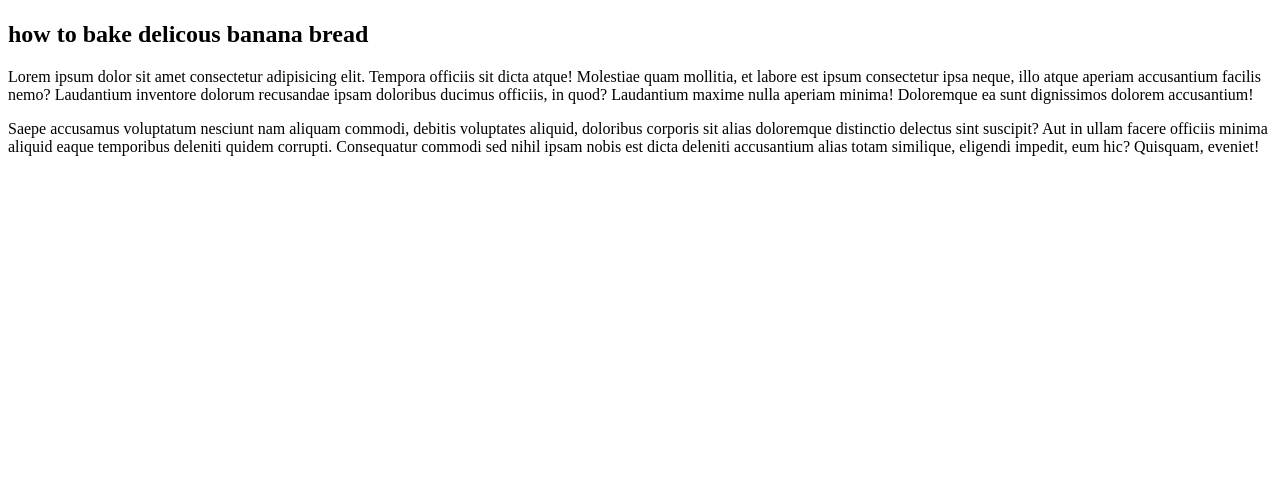
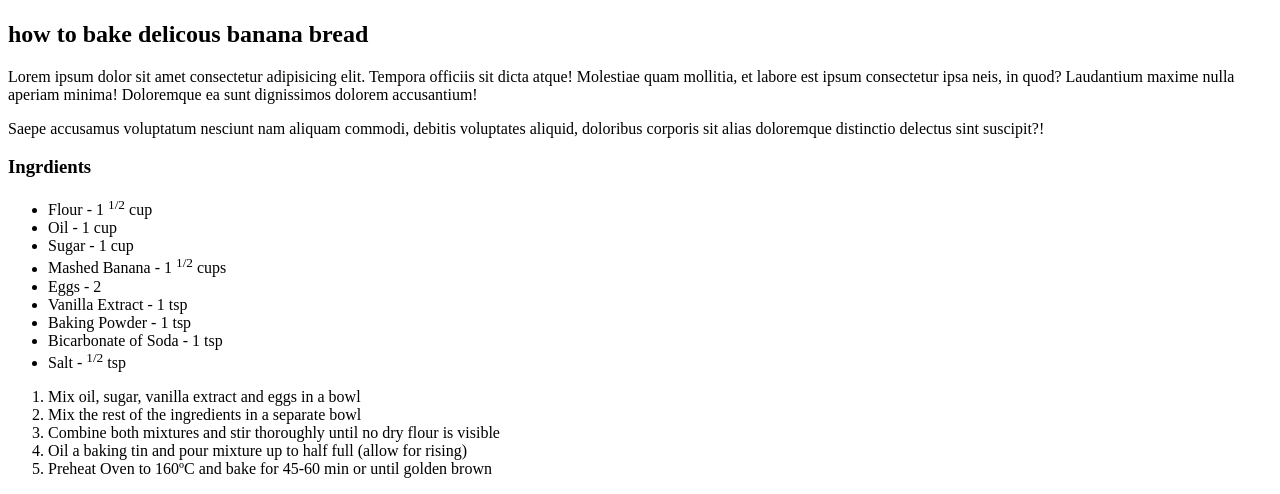
Before and after one commit to Dwerg01/odin-recipes, a plain HTML site: page recipes/bananabread.html in a window 1280 px wide. Shown: the part 383-877 px from the top of the page. Before the commit the page ends 800 px from the top, so only its background shows below. Drawn offline with Linux system fonts and the light colour scheme.

Commit message:
#Ingredients and Method added
These ingredients are a non-dairy alternative and does not contain any butter

```diff
--- a/recipes/bananabread.html
+++ b/recipes/bananabread.html
@@ -11,12 +11,29 @@
     <img src="https://images.unsplash.com/photo-1569762404472-026308ba6b64?fit=crop&w=687&q=80" alt="banana bread image">
     <h2>how to bake delicous banana bread</h2>
     <p>Lorem ipsum dolor sit amet consectetur adipisicing elit. Tempora officiis sit dicta atque! Molestiae quam mollitia,
-        et labore est ipsum consectetur ipsa neque, illo atque aperiam accusantium facilis nemo? Laudantium inventore
-        dolorum recusandae ipsam doloribus ducimus officiis, in quod? Laudantium maxime nulla aperiam minima! Doloremque ea
+        et labore est ipsum consectetur ipsa neis, in quod? Laudantium maxime nulla aperiam minima! Doloremque ea
         sunt dignissimos dolorem accusantium!</p>
     <p>Saepe accusamus voluptatum nesciunt nam aliquam commodi, debitis voluptates aliquid, doloribus corporis sit alias
-        doloremque distinctio delectus sint suscipit? Aut in ullam facere officiis minima aliquid eaque temporibus deleniti
-        quidem corrupti. Consequatur commodi sed nihil ipsam nobis est dicta deleniti accusantium alias totam similique,
-        eligendi impedit, eum hic? Quisquam, eveniet!</p>
+        doloremque distinctio delectus sint suscipit?!</p>
+        <h3>Ingrdients</h3>
+    <ul>
+        <li>Flour - 1 <sup>1/2</sup> cup</li>
+        <li>Oil - 1 cup</li>
+        <li>Sugar - 1 cup</li>
+        <li>Mashed Banana - 1 <sup>1/2</sup> cups</li>
+        <li>Eggs - 2</li>
+        <li>Vanilla Extract - 1 tsp</li>
+        <li>Baking Powder - 1 tsp</li>
+        <li>Bicarbonate of Soda - 1 tsp</li>
+        <li>Salt - <sup>1/2</sup> tsp</li>
+    </ul>
+
+    <ol>
+        <li>Mix oil, sugar, vanilla extract and eggs in a bowl</li>
+        <li>Mix the rest of the ingredients in a separate bowl</li>
+        <li>Combine both mixtures and stir thoroughly until no dry flour is visible</li>
+        <li>Oil a baking tin and pour mixture up to half full (allow for rising)</li>
+        <li>Preheat Oven to 160ºC and bake for 45-60 min or until golden brown</li>
+    </ol>
 </body>
 </html>
```
